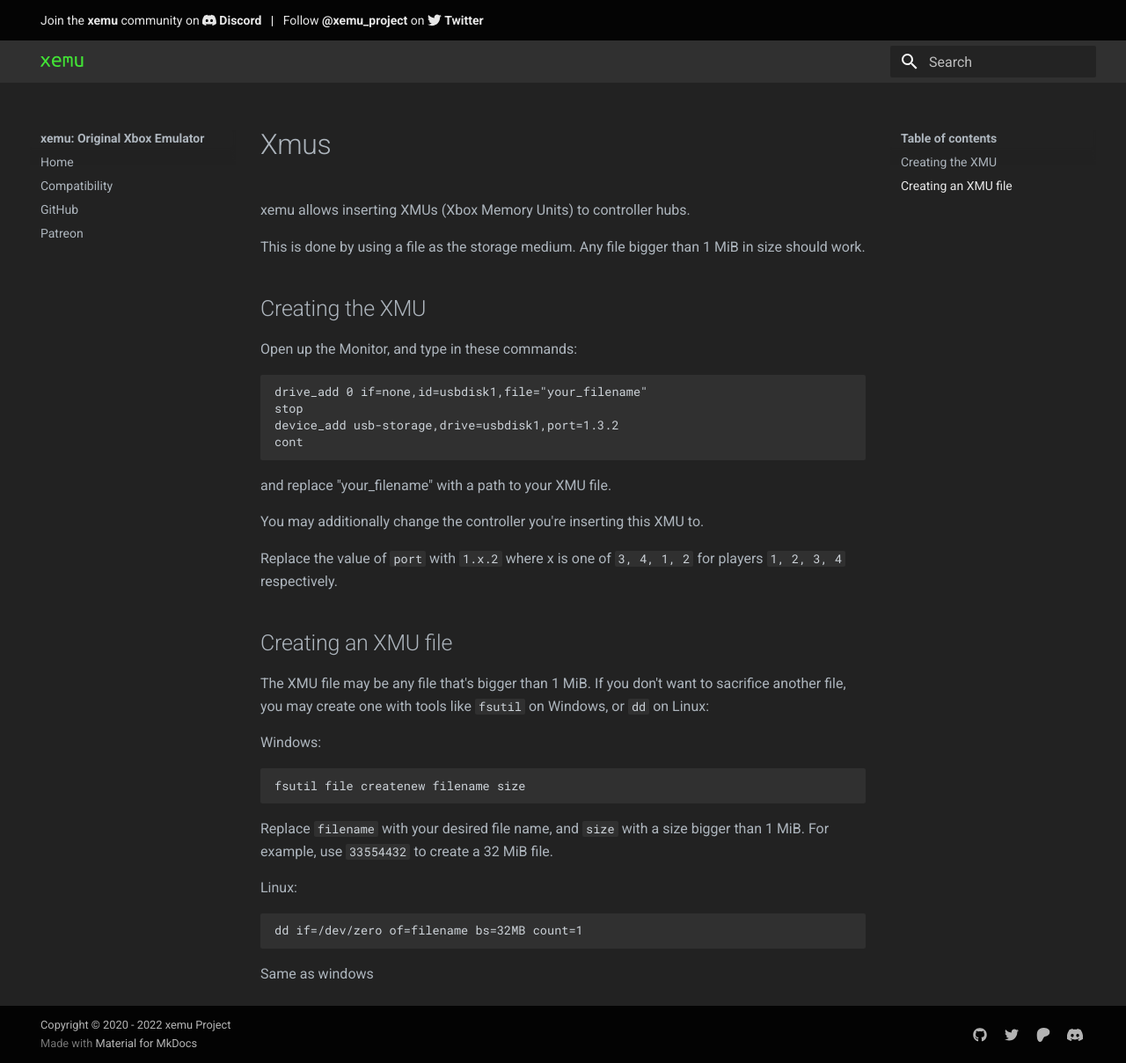
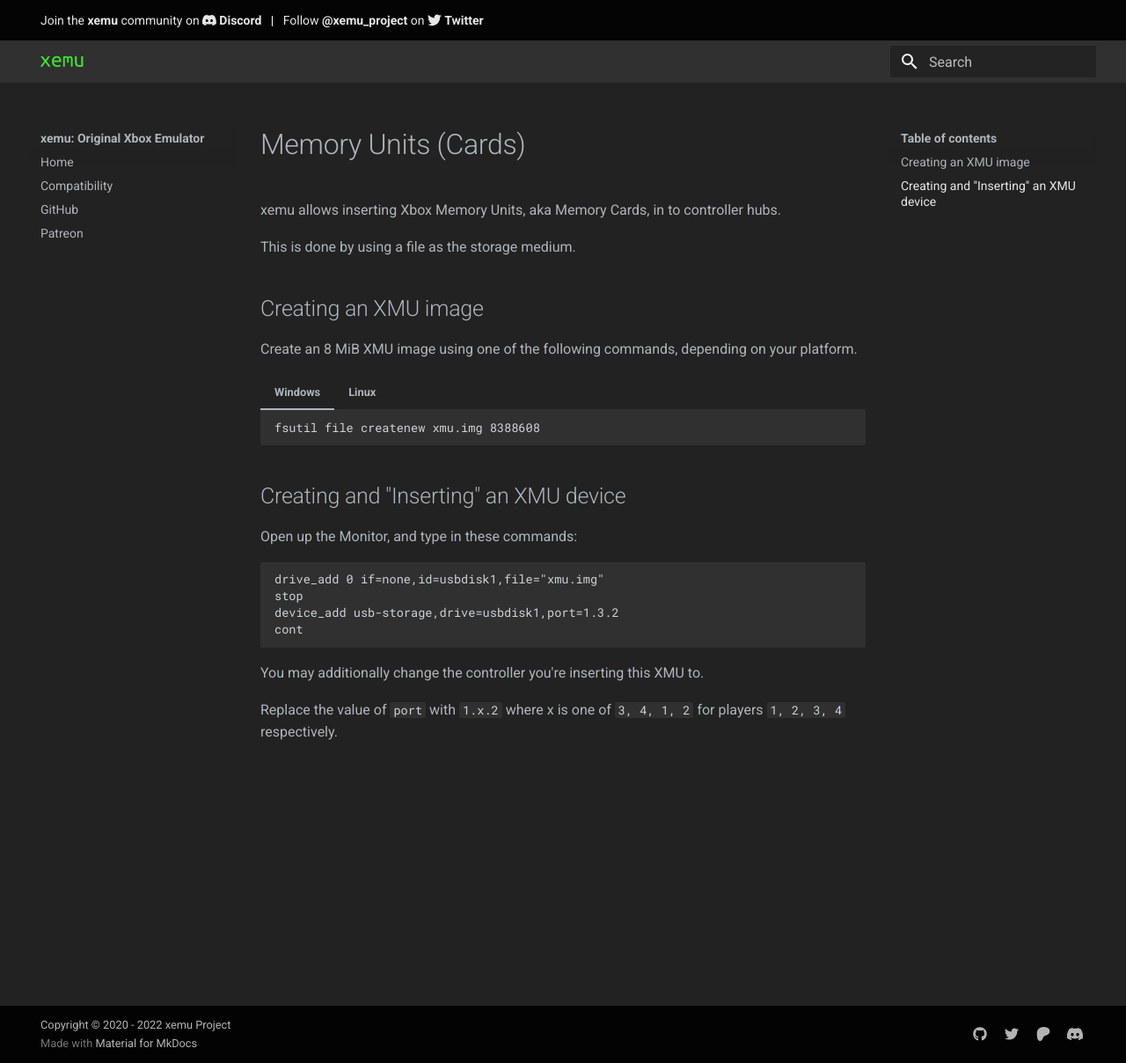
Before and after one commit to xemu-project/xemu-website, an MkDocs documentation site: the page built from docs/docs/xmus.md, in a window 1280 px wide and 1208 px high. Shown: the whole window at 88% size. Built offline with MkDocs 1.6.1 and Material for MkDocs 9.7.7, drawn with Linux system fonts in a browser that asks for light colours.

Commit message:
Fix memory unit info

````diff
--- a/docs/docs/xmus.md
+++ b/docs/docs/xmus.md
@@ -1,38 +1,40 @@
-xemu allows inserting XMUs (Xbox Memory Units) to controller hubs.
+xemu allows inserting Xbox Memory Units, aka Memory Cards, in to controller hubs.
 
-This is done by using a file as the storage medium. Any file bigger than 1 MiB in size should work.
+This is done by using a file as the storage medium.
 
+## Creating an XMU image
 
-## Creating the XMU
+Create an 8 MiB XMU image using one of the following commands, depending on your platform.
+
+=== "Windows"
+
+	```
+	fsutil file createnew xmu.img 8388608
+	```
+
+=== "Linux"
+
+	```
+	fallocate -l 8388608 xmu.img
+	```
+
+	or
+
+	```
+	dd if=/dev/zero of=img.img bs=8MB count=1
+	```
+
+## Creating and "Inserting" an XMU device
 
 Open up the Monitor, and type in these commands:
 
 ```
-drive_add 0 if=none,id=usbdisk1,file="your_filename"
+drive_add 0 if=none,id=usbdisk1,file="xmu.img"
 stop
 device_add usb-storage,drive=usbdisk1,port=1.3.2
 cont
 ```
 
-and replace "your_filename" with a path to your XMU file.
-
 You may additionally change the controller you're inserting this XMU to.
 
 Replace the value of `port` with `1.x.2` where x is one of `3, 4, 1, 2` for players `1, 2, 3, 4` respectively.
-
-## Creating an XMU file
-The XMU file may be any file that's bigger than 1 MiB. If you don't want to sacrifice another file, you may create one with tools like `fsutil` on Windows, or `dd` on Linux:
-
-Windows:
-```
-fsutil file createnew filename size
-```
-
-Replace `filename` with your desired file name, and `size` with a size bigger than 1 MiB. For example, use `33554432` to create a 32 MiB file.
-
-Linux:
-```
-dd if=/dev/zero of=filename bs=32MB count=1
-```
-
-Same as windows
--- a/docs/mkdocs.yml
+++ b/docs/mkdocs.yml
@@ -88,6 +88,7 @@ nav:
     - EEPROM Settings: eeprom.md
     - Building from Source: building-from-source.md
     - Serial Port: serial-port.md
+    - Memory Units (Cards): xmus.md
 
 plugins:
   - search
````
